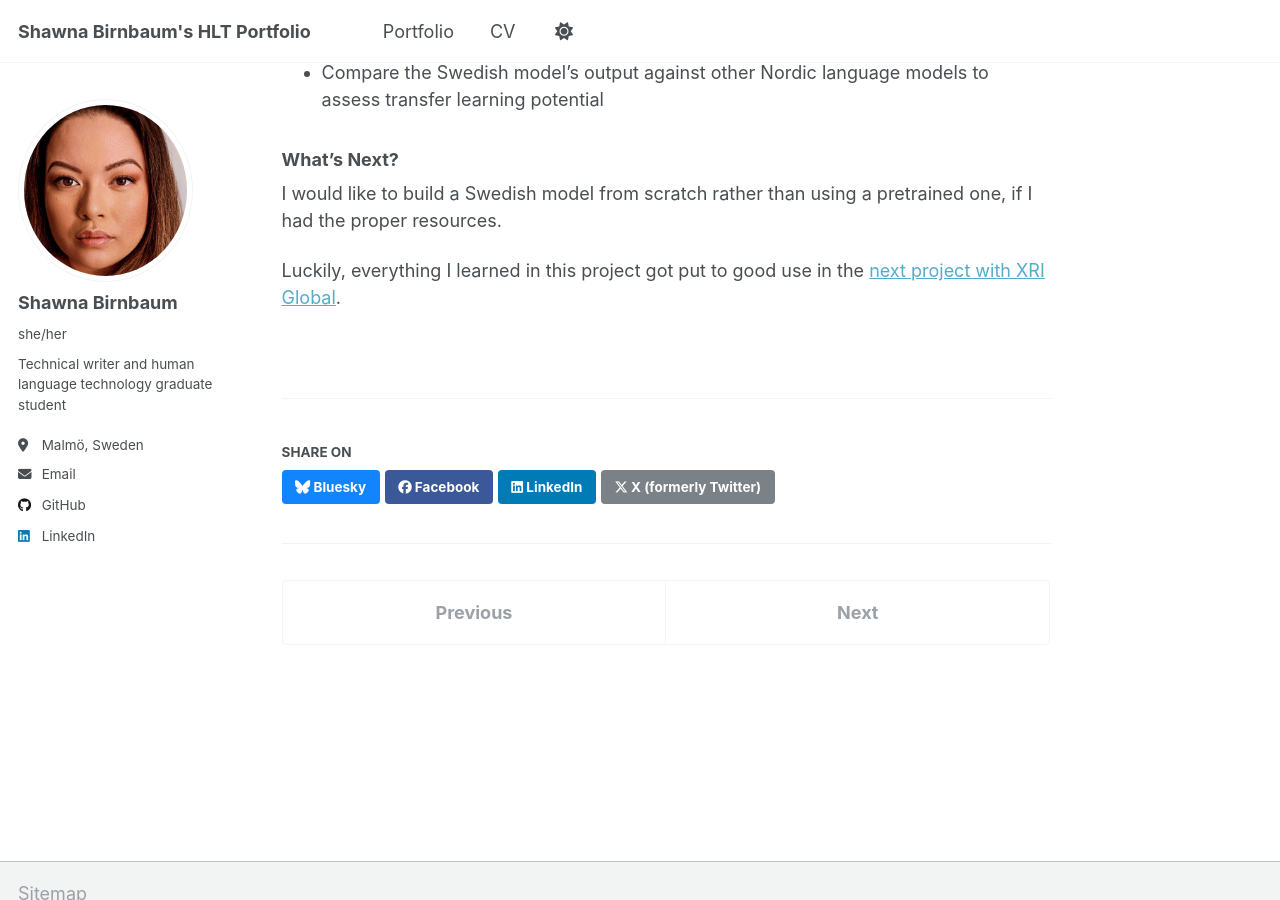
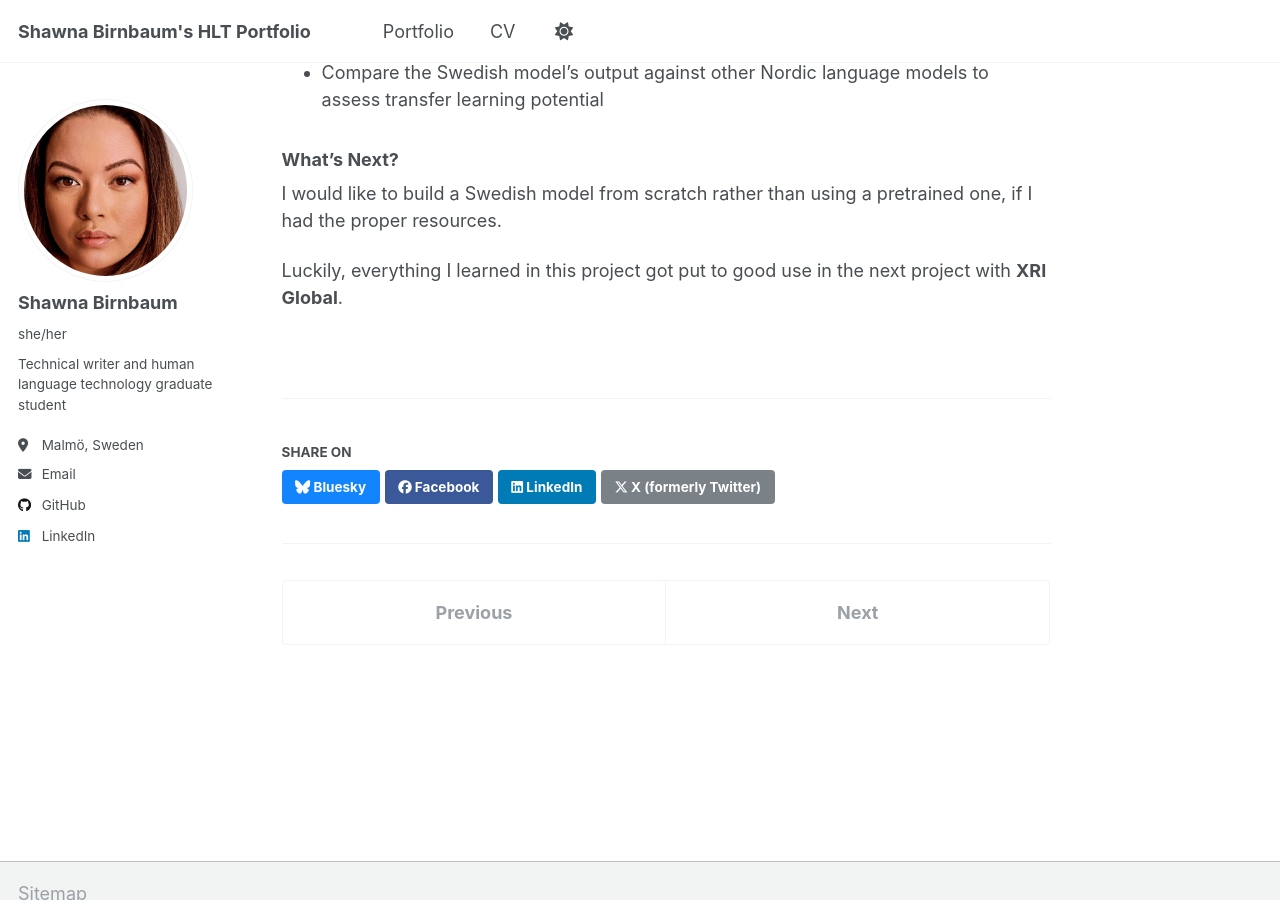
Before and after one commit to smbirnbaum/hlt-portfolio, a Jekyll site: the page built from _portfolio/portfolio-1.md, in a window 1280 px wide and 900 px high, scrolled down 10176 px. Built offline with Jekyll 4.4.1, drawn with Linux system fonts in a browser that asks for light colours; part of the change alters nothing that is shown.

```diff
--- a/_config.yml
+++ b/_config.yml
@@ -14,8 +14,8 @@ title_separator          : "-"
 name                     : &name "Shawna Birnbaum"
 description              : &description "A summary of work performed for the University of Arizona's HLT program"
 url                      : https://smbirnbaum.github.io
-baseurl                  : "/smbirnbaum" # the subpath of your site, e.g. "/blog"
-repository               : "smbirnbaum/smbirnbaum.github.io"
+baseurl                  : "/hlt-portfolio" # the subpath of your site, e.g. "/blog"
+repository               : "smbirnbaum/hlt-portfolio.github.io"
 
 # Site Author - The following control what appear as part of the author content on the side bar.
 #               If a field is blank the icon and link will not appear, otherwise it will be shown.
@@ -30,7 +30,7 @@ author:
   email            : "shawnabirnbaum[at]arizona[dot]edu"
 
   # Repositories and software development
-  github           : "smbirnbaum"
+  github           : "smbirnbaum/portfolio-scripts"
 
   # Social media
   linkedin         : "in/smbirnbaum"
--- a/_portfolio/portfolio-1.md
+++ b/_portfolio/portfolio-1.md
@@ -390,4 +390,4 @@ If I had more time, I would:
 ### What’s Next?
 I would like to build a Swedish model from scratch rather than using a pretrained one, if I had the proper resources.
 
-Luckily, everything I learned in this project got put to good use in the [next project with XRI Global](/_portfolio/portfolio-2.md).
+Luckily, everything I learned in this project got put to good use in the next project with **XRI Global**.
```
